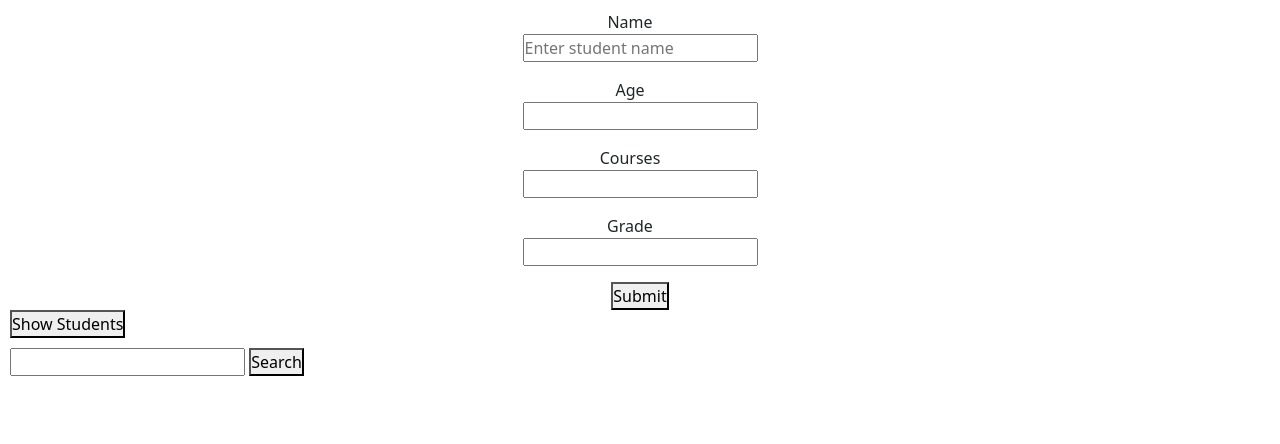
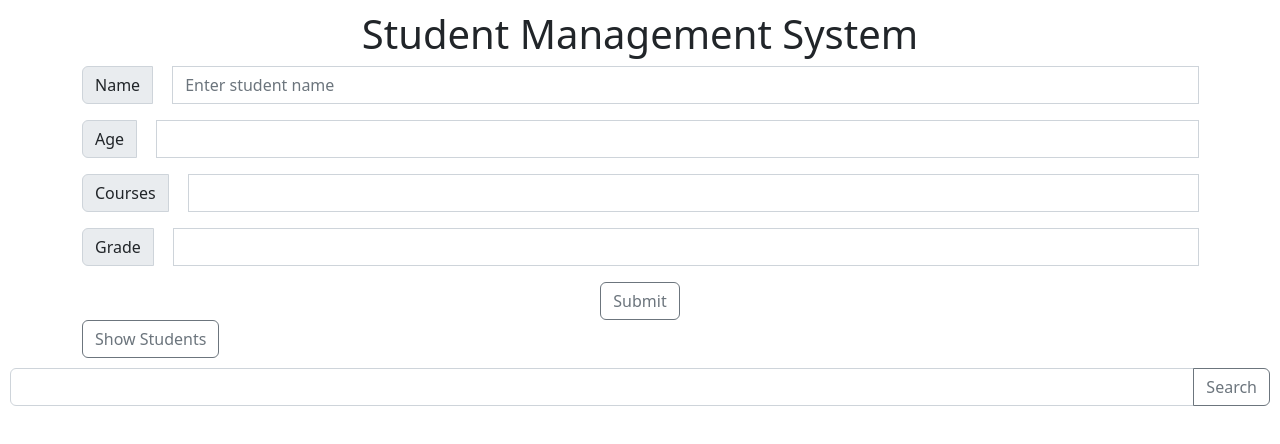
Before and after one commit to kobbydev/academy-oop, a plain HTML site: page student-management/index.html in a window 1280 px wide. Drawn offline with nearby package versions, Linux system fonts and the light colour scheme.

Commit message:
adding styles

```diff
--- a/student-management/index.html
+++ b/student-management/index.html
@@ -57,32 +57,58 @@
 		</style>
 	</head>
 	<body>
-		<div class="form-div">
+		<h1 class="header text-center">Student Management System</h1>
+		<div class="form-div container">
 			<form action="#" id="form">
-				<label for="name">Name</label>
-				<input type="text" id="name" placeholder="Enter student name" />
-				<p id="name-validator"></p>
-				<label for="age">Age</label>
-				<input type="number" id="age" />
-				<p id="age-validator"></p>
-				<label for="courses">Courses</label>
-				<input type="text" id="courses" />
-				<p id="courses-validator"></p>
-				<label for="grade">Grade</label>
-				<input type="number" id="grade" />
-				<p id="grade-validator"></p>
-				<button class="submit" id="submit-btn">Submit</button>
+				<div class="input-group mb-3">
+					<label for="name" class="input-group-text">Name</label>
+					<input
+						type="text"
+						id="name"
+						placeholder="Enter student name"
+						class="form-control"
+					/>
+					<p id="name-validator"></p>
+				</div>
+
+				<div class="input-group mb-3">
+					<label for="age" class="input-group-text">Age</label>
+					<input type="number" id="age" class="form-control" />
+					<p id="age-validator"></p>
+				</div>
+
+				<div class="input-group mb-3">
+					<label for="courses" class="input-group-text">Courses</label>
+					<input type="text" id="courses" class="form-control" />
+					<p id="courses-validator"></p>
+				</div>
+
+				<div class="input-group mb-3">
+					<label for="grade" class="input-group-text">Grade</label>
+					<input type="number" id="grade" class="form-control" />
+					<p id="grade-validator"></p>
+				</div>
+
+				<button class="submit btn btn-outline-secondary" id="submit-btn">
+					Submit
+				</button>
 			</form>
-			<button id="showbtn">Show Students</button>
-			<button id="closebtn">Close Students</button>
+			<button id="showbtn" class="btn btn-outline-secondary">
+				Show Students
+			</button>
+			<button id="closebtn" class="btn btn-outline-secondary">
+				Close Students
+			</button>
 		</div>
-		<div class="search">
-			<input type="text" id="search-bar" />
-			<button id="searchbtn">Search</button>
+		<div class="search input-group mb-3">
+			<input type="text" id="search-bar" class="form-control" />
+			<button id="searchbtn" class="btn btn-outline-secondary" type="button">
+				Search
+			</button>
 		</div>
 		<div class="display-students" id="display-students">
 			<h1>Students List</h1>
-			<table class="table" id="table">
+			<table class="table table-striped" id="table">
 				<thead>
 					<tr>
 						<th scope="col">Name</th>
@@ -103,7 +129,7 @@
 		</div>
 		<div class="display-search" id="display-search">
 			<h1>Search Results</h1>
-			<table class="table" id="table1">
+			<table class="table table-striped" id="table1">
 				<thead>
 					<tr>
 						<th scope="col">Name</th>
@@ -121,7 +147,9 @@
 					</tr> -->
 				</tbody>
 			</table>
-			<button id="clear-search">Clear Search</button>
+			<button id="clear-search" class="btn btn-outline-secondary">
+				Clear Search
+			</button>
 		</div>
 		<script src="./main.js"></script>
 	</body>
```
